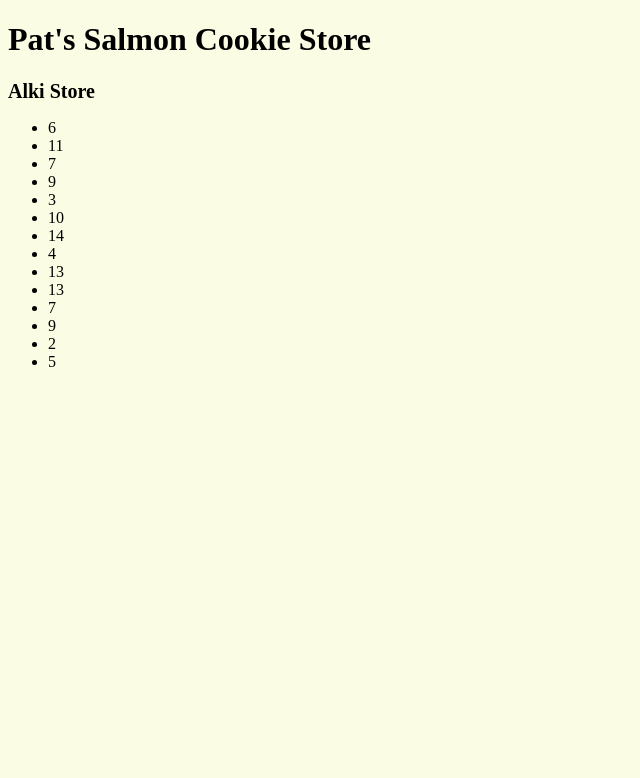
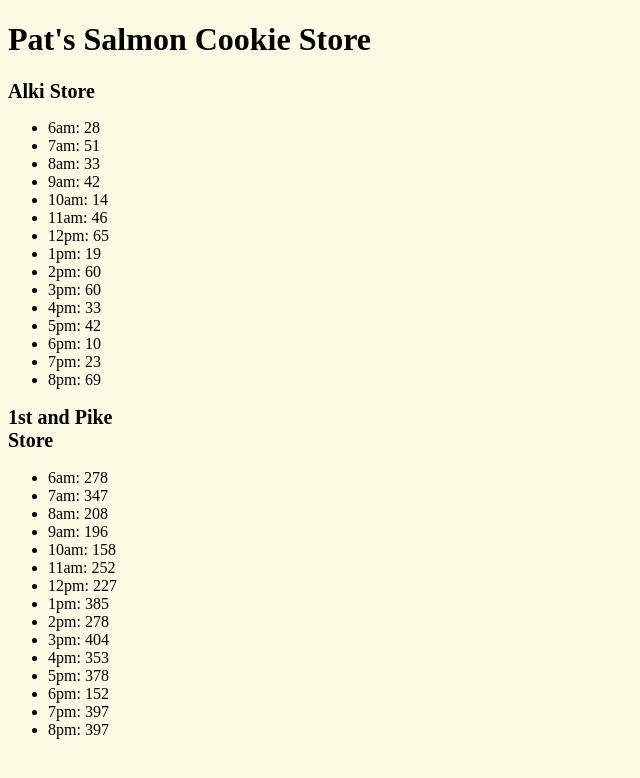
Before and after one commit to Deliman206/cookie_store, a plain HTML site: page data.html in a window 1280 px wide. Shown: the whole page, without its empty margins (0-640 px from the left). Drawn offline with Linux system fonts and the light colour scheme.

Commit message:
Finished Store 2

```diff
--- a/data.html
+++ b/data.html
@@ -12,6 +12,8 @@
 
     <h2>Alki Store</h2>
     <ul id="alkiStore"></ul>
+    <h2>1st and Pike Store</h2>
+    <ul id='pikeStore'></ul>
 
     <script src="js/app.js"></script>
 </body>
--- a/js/app.js
+++ b/js/app.js
@@ -1,9 +1,13 @@
 'use strict';
+
+//Try to remember to do a table for results. Box in sloppy.
+
 // with for loop where i length is hours
 // we get diff random numbers in each hour
 // we also get diff # cookies sold per hour
 // thus cookie total is the sum of many elements in an array
-
+var hours = ['6am','7am','8am','9am','10am','11am','12pm','1pm','2pm','3pm','4pm','5pm','6pm','7pm','8pm'];
+//Cookie Stand Alki
 var alkiCookieStand = {
     name: 'Alki',
     minCust: 2,
@@ -13,33 +17,103 @@ var alkiCookieStand = {
     custDay: [],
     cookieSoldDay: [],
     custHour: function(){
-        for (var i = 0; i< this.storeHours; i++){
+        for (var i = 0; i<=this.storeHours; i++){
             this.custDay.push(Math.floor(Math.random()*(this.maxCust-this.minCust)+this.minCust));
             console.log(this.custDay);
         }
     },
     cookieSoldHour: function(){
-        for(var i=0; i<this.storeHours; i++){
+        for(var i=0; i<=this.storeHours; i++){
             this.cookieSoldDay.push(Math.ceil(this.avgCookieCust * this.custDay[i]));
             console.log(this.cookieSoldDay);
         }
     },
     render: function(){
+        this.custHour();
+        this.cookieSoldHour();
         var ulEl = document.getElementById('alkiStore');
-        this.custHour();
-        for (var i=0; i< this.custDay.length; i++){
+        for (var i=0; i<=this.storeHours; i++){
             //create element
             var liEl = document.createElement('li');
             //give it content
-            liEl.textContent = this.custDay[i];
+            liEl.textContent = hours[i] + ': '+ this.cookieSoldDay[i];
             //append to DOM
             //parent.appendChild(child)
             ulEl.appendChild(liEl);
         }
-
-        this.cookieSoldHour();
     }
 };
-// alkiCookieStand.custHour();
-// alkiCookieStand.cookieSoldHour();
+//Cookie Stand Pike
+var pikeCookieStand = {
+    name: 'Pike',
+    minCust: 23,
+    maxCust: 65,
+    avgCookieCust: 6.3,
+    storeHours: 14,
+    custDay: [],
+    cookieSoldDay: [],
+    custHour: function(){
+        for (var i = 0; i<=this.storeHours; i++){
+            this.custDay.push(Math.floor(Math.random()*(this.maxCust-this.minCust)+this.minCust));
+            console.log(this.custDay);
+        }
+    },
+    cookieSoldHour: function(){
+        for(var i=0; i<=this.storeHours; i++){
+            this.cookieSoldDay.push(Math.ceil(this.avgCookieCust * this.custDay[i]));
+            console.log(this.cookieSoldDay);
+        }
+    },
+    render: function(){
+        this.custHour();
+        this.cookieSoldHour();
+    var ulEl = document.getElementById('pikeStore');
+    for (var i=0; i<=this.storeHours; i++){
+        //create element
+        var liEl = document.createElement('li');
+        //give it content
+        liEl.textContent = hours[i] + ': '+ this.cookieSoldDay[i];
+        //append to DOM
+        //parent.appendChild(child)
+        ulEl.appendChild(liEl);
+    }
+}
+};
+//Cookie Stand Pike
+// var seaTacCookieStand = {
+//     name: 'SeaTac',
+//     minCust: 3,
+//     maxCust: 24,
+//     avgCookieCust: 1.2,
+//     storeHours: 14,
+//     custDay: [],
+//     cookieSoldDay: [],
+//     custHour: function(){
+//         for (var i = 0; i<=this.storeHours; i++){
+//             this.custDay.push(Math.floor(Math.random()*(this.maxCust-this.minCust)+this.minCust));
+//             console.log(this.custDay);
+//         }
+//     },
+//     cookieSoldHour: function(){
+//         for(var i=0; i<=this.storeHours; i++){
+//             this.cookieSoldDay.push(Math.ceil(this.avgCookieCust * this.custDay[i]));
+//             console.log(this.cookieSoldDay);
+//         }
+//     },
+//     render: function(){
+//         this.custHour();
+//         this.cookieSoldHour();
+//         var ulEl = document.getElementById('seatacStore');
+//         for (var i=0; i<=this.storeHours; i++){
+//             //create element
+//             var liEl = document.createElement('li');
+//             //give it content
+//             liEl.textContent = hours[i] + ': '+ this.cookieSoldDay[i];
+//             //append to DOM
+//             //parent.appendChild(child)
+//             ulEl.appendChild(liEl);
+//         }
+//     }
+// };
 alkiCookieStand.render();
+pikeCookieStand.render();
```
